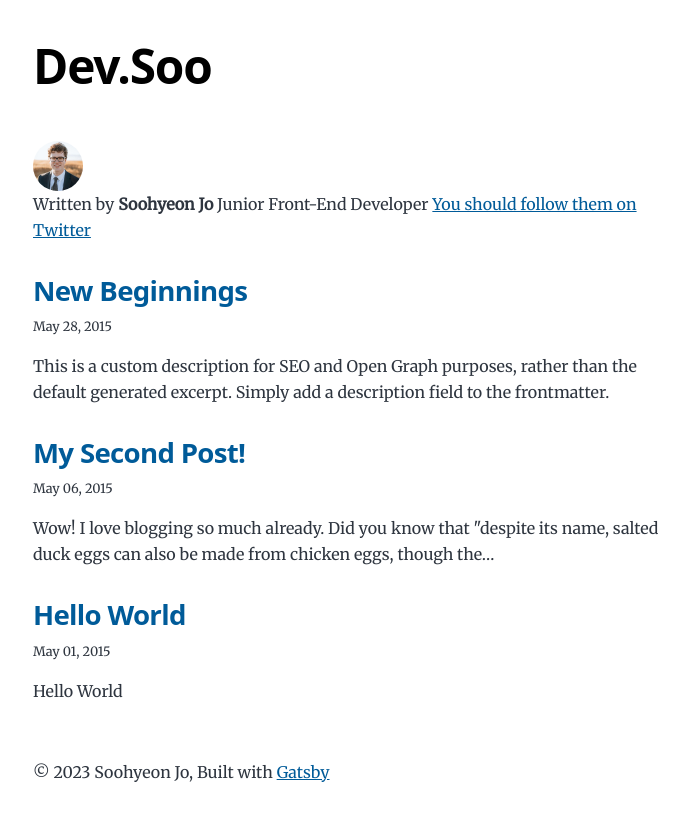
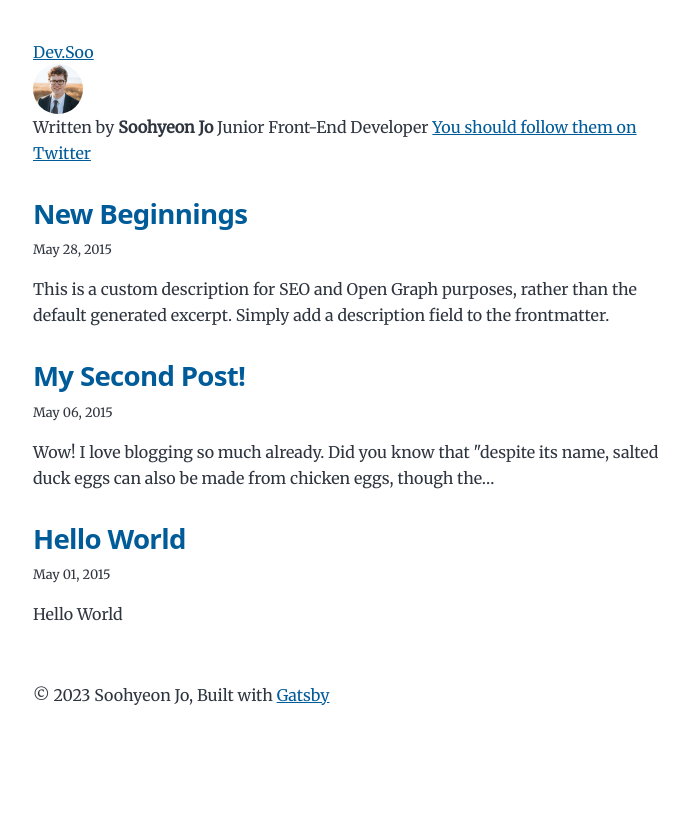
Before and after one commit to soohyn/gatsby-blog, a Gatsby site: page / in a window 1280 px wide. Shown: the whole page, without its empty margins (291-980 px from the left). Built offline with nearby package versions, Linux system fonts and the light colour scheme; Gatsby itself is replaced by a stand-in of ours.

Commit message:
header 컴포넌트 생성 및 적용

```diff
--- a/src/components/Header/index.tsx
+++ b/src/components/Header/index.tsx
@@ -1,10 +1,23 @@
+import { Link } from "gatsby"
+import data from "gatsby-config"
 import React from "react"
 import styled from "styled-components"
 
-const Header = () => {
-  return <HeaderStyled>index</HeaderStyled>
+interface HeaderProps {
+  title: string
 }
 
-const HeaderStyled = styled.header``
+const Header = ({ title }: HeaderProps) => {
+  return (
+    <HeaderStyled>
+      <Link to="/">{title}</Link>
+    </HeaderStyled>
+  )
+}
+
+const HeaderStyled = styled.header`
+  display: flex;
+  flex-direction: row;
+`
 
 export default Header
--- a/src/components/Layout/index.tsx
+++ b/src/components/Layout/index.tsx
@@ -1,6 +1,8 @@
 import * as React from "react"
 import { Link } from "gatsby"
 import Footer from "../Footer"
+import { styled } from "styled-components"
+import Header from "../Header"
 
 interface LayoutProps {
   location: any //!
@@ -11,29 +13,16 @@ interface LayoutProps {
 const Layout = ({ location, title, children }: LayoutProps) => {
   const rootPath = `${__PATH_PREFIX__}/`
   const isRootPath = location.pathname === rootPath
-  let header
-
-  if (isRootPath) {
-    header = (
-      <h1 className="main-heading">
-        <Link to="/">{title}</Link>
-      </h1>
-    )
-  } else {
-    header = (
-      <Link className="header-link-home" to="/">
-        {title}
-      </Link>
-    )
-  }
 
   return (
-    <div className="global-wrapper" data-is-root-path={isRootPath}>
-      <header className="global-header">{header}</header>
+    <LayoutStyled className="global-wrapper" data-is-root-path={isRootPath}>
+      <Header title={title} />
       <main>{children}</main>
       <Footer />
-    </div>
+    </LayoutStyled>
   )
 }
 
+const LayoutStyled = styled.div``
+
 export default Layout
```
